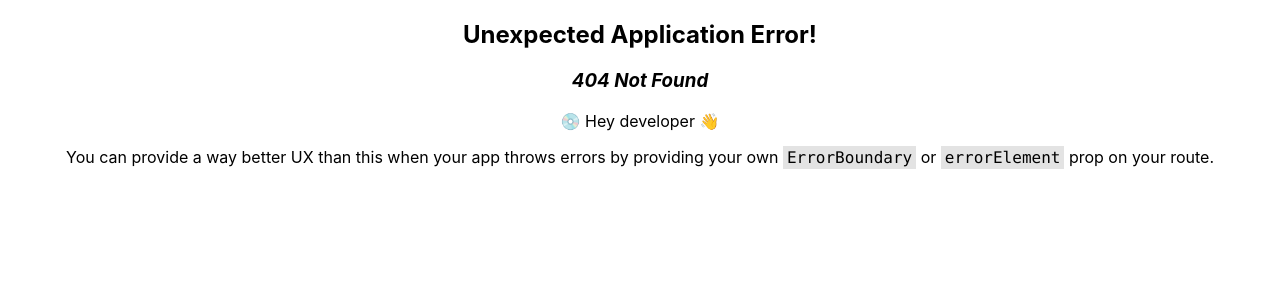
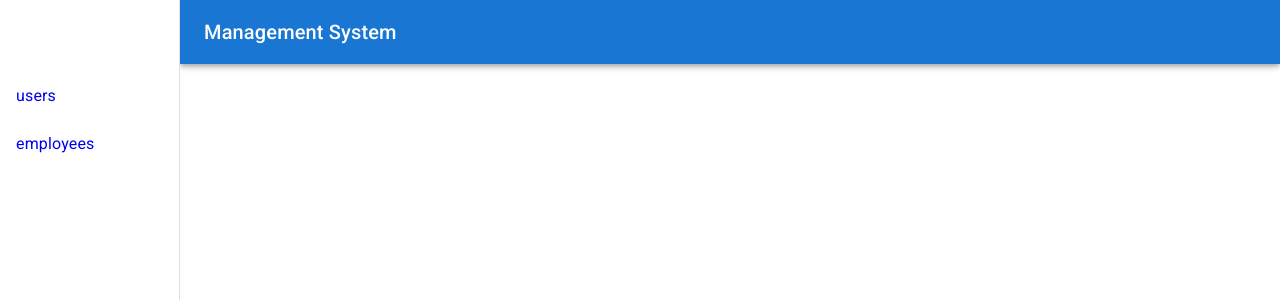
Before and after one commit to RafiulAlam98/debonair-assignment, a React (Create React App) app: page /employees in a window 1280 px wide. Before the commit this address had no page. Shown: the top 300 px of the page. Built offline with nearby package versions, Linux system fonts and the light colour scheme; a web font is replaced by a local one.

Commit message:
[DONE] layout and route setup

```diff
--- a/src/App.js
+++ b/src/App.js
@@ -1,17 +1,11 @@
-import { RouterProvider, createBrowserRouter } from "react-router-dom";
+import { RouterProvider } from "react-router-dom";
 import "./App.css";
+import router from "./components/Routes/Routes/Routes";
 
 function App() {
-  const router = createBrowserRouter([
-    {
-      path: "/",
-      element: <div>Hello world!</div>,
-    },
-  ]);
-
   return (
-    <div className="App">
-        <RouterProvider router={router} />
+    <div>
+      <RouterProvider router={router} />
     </div>
   );
 }
--- /dev/null
+++ b/src/Layout/Main.js
@@ -0,0 +1,14 @@
+import React from "react";
+import { Outlet } from "react-router-dom";
+import NavigationDrawer from "../components/NavigationDrawer/NavigationDrawer";
+
+const Main = () => {
+  return (
+    <React.Fragment>
+      <NavigationDrawer />
+      <Outlet />
+    </React.Fragment>
+  );
+};
+
+export default Main;
--- /dev/null
+++ b/src/Pages/Employees/Employees/Employees.js
@@ -0,0 +1,7 @@
+import React from "react";
+
+const Employees = () => {
+  return <React.Fragment>this is employees</React.Fragment>;
+};
+
+export default Employees;
--- /dev/null
+++ b/src/Pages/Users/Users/Users.js
@@ -0,0 +1,7 @@
+import React from "react";
+
+const Users = () => {
+  return <React.Fragment>this is user pages</React.Fragment>;
+};
+
+export default Users;
--- /dev/null
+++ b/src/components/NavigationDrawer/NavigationDrawer.js
@@ -0,0 +1,132 @@
+import MenuIcon from "@mui/icons-material/Menu";
+import AppBar from "@mui/material/AppBar";
+import Box from "@mui/material/Box";
+import CssBaseline from "@mui/material/CssBaseline";
+import Drawer from "@mui/material/Drawer";
+import IconButton from "@mui/material/IconButton";
+import List from "@mui/material/List";
+import ListItem from "@mui/material/ListItem";
+import ListItemButton from "@mui/material/ListItemButton";
+import ListItemText from "@mui/material/ListItemText";
+import Toolbar from "@mui/material/Toolbar";
+import Typography from "@mui/material/Typography";
+import PropTypes from "prop-types";
+import * as React from "react";
+import { Link } from "react-router-dom";
+
+const drawerWidth = 180;
+
+function NavigationDrawer(props) {
+  const { window } = props;
+  const [mobileOpen, setMobileOpen] = React.useState(false);
+
+  const handleDrawerToggle = () => {
+    setMobileOpen(!mobileOpen);
+  };
+
+  const drawer = (
+    <div>
+      <Toolbar />
+
+      <List>
+        {["users", "employees"].map((link) => (
+          <ListItem key={link} disablePadding>
+            <Link style={{ textDecoration: "none" }} to={link}>
+              <ListItemButton>
+                <ListItemText primary={link} />
+              </ListItemButton>
+            </Link>
+          </ListItem>
+        ))}
+      </List>
+    </div>
+  );
+
+  const container =
+    window !== undefined ? () => window().document.body : undefined;
+
+  return (
+    <Box sx={{ display: "flex" }}>
+      <CssBaseline />
+      <AppBar
+        position="fixed"
+        sx={{
+          width: { sm: `calc(100% - ${drawerWidth}px)` },
+          ml: { sm: `${drawerWidth}px` },
+        }}
+      >
+        <Toolbar>
+          <IconButton
+            color="inherit"
+            aria-label="open drawer"
+            edge="start"
+            onClick={handleDrawerToggle}
+            sx={{ mr: 2, display: { sm: "none" } }}
+          >
+            <MenuIcon />
+          </IconButton>
+          <Typography variant="h6" noWrap component="div">
+            Management System
+          </Typography>
+        </Toolbar>
+      </AppBar>
+      <Box
+        component="nav"
+        sx={{ width: { sm: drawerWidth }, flexShrink: { sm: 0 } }}
+        aria-label="mailbox folders"
+      >
+        <Drawer
+          container={container}
+          variant="temporary"
+          open={mobileOpen}
+          onClose={handleDrawerToggle}
+          ModalProps={{
+            keepMounted: true, // Better open performance on mobile.
+          }}
+          sx={{
+            display: { xs: "block", sm: "none" },
+            "& .MuiDrawer-paper": {
+              boxSizing: "border-box",
+              width: drawerWidth,
+            },
+          }}
+        >
+          {drawer}
+        </Drawer>
+        <Drawer
+          variant="permanent"
+          sx={{
+            display: { xs: "none", sm: "block" },
+            "& .MuiDrawer-paper": {
+              boxSizing: "border-box",
+              width: drawerWidth,
+            },
+          }}
+          open
+        >
+          {drawer}
+        </Drawer>
+      </Box>
+      <Box
+        component="main"
+        sx={{
+          flexGrow: 1,
+          p: 3,
+          width: { sm: `calc(100% - ${drawerWidth}px)` },
+        }}
+      >
+        <Toolbar />
+      </Box>
+    </Box>
+  );
+}
+
+NavigationDrawer.propTypes = {
+  /**
+   * Injected by the documentation to work in an iframe.
+   * You won't need it on your project.
+   */
+  window: PropTypes.func,
+};
+
+export default NavigationDrawer;
--- /dev/null
+++ b/src/components/Routes/Routes/Routes.js
@@ -0,0 +1,26 @@
+import { createBrowserRouter } from "react-router-dom";
+import Main from "../../../Layout/Main";
+import Employees from "../../../Pages/Employees/Employees/Employees";
+import Users from "../../../Pages/Users/Users/Users";
+
+const router = createBrowserRouter([
+  {
+    path: "/",
+    element: <Main />,
+    children: [
+      {
+        path: "/",
+        element: <Users />,
+      },
+      {
+        path: "users",
+        element: <Users />,
+      },
+      {
+        path: "employees",
+        element: <Employees />,
+      },
+    ],
+  },
+]);
+export default router;
```
